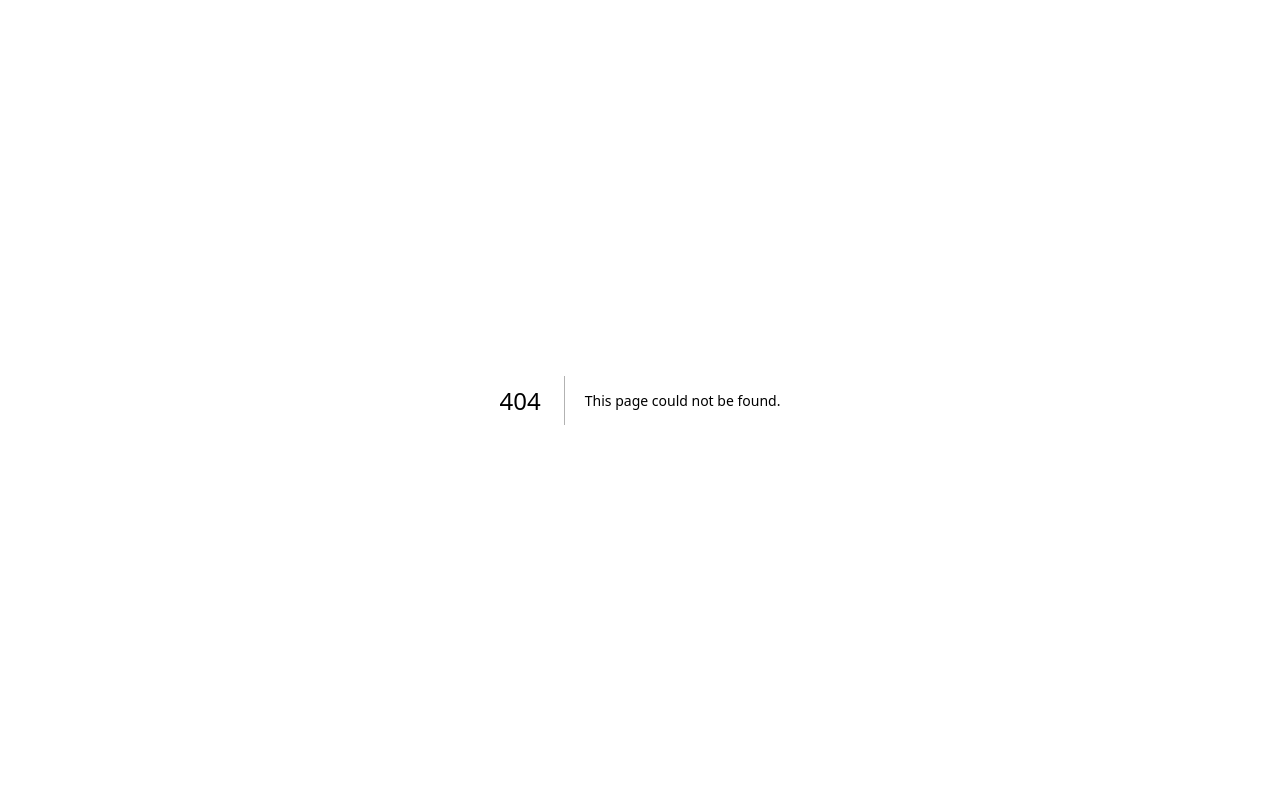
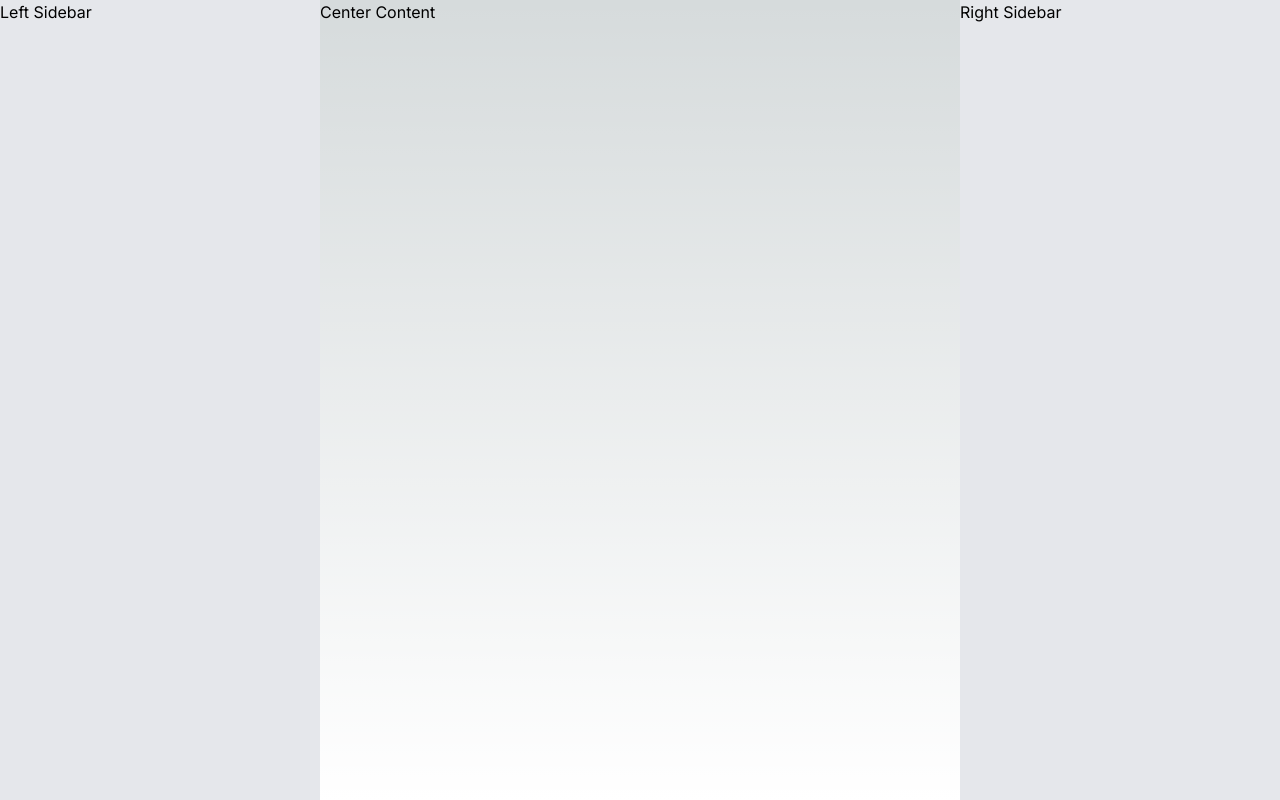
Before and after one commit to cycleccc/collab-write, a Next.js app in the folder apps/web/: page /home in a window 1280 px wide. Before the commit this address had no page. Built offline with nearby package versions, Linux system fonts and the light colour scheme.

Commit message:
feat( home page ): add home page

```diff
--- /dev/null
+++ b/apps/web/src/app/LeftSidebar.tsx
@@ -0,0 +1,11 @@
+import React from 'react'
+
+const LeftSidebar: React.FC = () => {
+  return (
+    <div className="w-1/4 bg-gray-200 h-full">
+      Left Sidebar
+    </div>
+  )
+}
+
+export default LeftSidebar
--- /dev/null
+++ b/apps/web/src/app/home/components/CenterContent.tsx
@@ -0,0 +1,11 @@
+import React from 'react'
+
+const CenterContent: React.FC = () => {
+  return (
+    <div className="flex-1 overflow-y-auto">
+      Center Content
+    </div>
+  )
+}
+
+export default CenterContent
--- /dev/null
+++ b/apps/web/src/app/home/components/RightSidebar.tsx
@@ -0,0 +1,11 @@
+import React from 'react';
+
+const RightSidebar: React.FC = () => {
+  return (
+    <div className="w-1/4 bg-gray-200 h-full">
+      Right Sidebar
+    </div>
+  );
+};
+
+export default RightSidebar;
--- /dev/null
+++ b/apps/web/src/app/home/page.tsx
@@ -0,0 +1,16 @@
+import React from 'react'
+import LeftSidebar from '../LeftSidebar'
+import RightSidebar from './components/RightSidebar'
+import CenterContent from './components/CenterContent'
+
+const ThreeColumnLayoutPage: React.FC = () => {
+  return (
+    <div className="flex h-screen">
+      <LeftSidebar />
+      <CenterContent />
+      <RightSidebar />
+    </div>
+  )
+}
+
+export default ThreeColumnLayoutPage
--- a/apps/web/src/app/page.tsx
+++ b/apps/web/src/app/page.tsx
@@ -1,15 +1,12 @@
 'use client'
 import '@wangeditor/editor/dist/css/style.css' // 引入 css
 
-import React, { useEffect, useState } from 'react'
-import { IDomEditor, IEditorConfig, IToolbarConfig, i18nGetResources, t } from '@wangeditor/editor'
-import Editor from '@/component/layout/home'
+import React from 'react'
+import Link from 'next/link'
 
 function home() {
   return (
-    <div>
-      <Editor />
-    </div>
+    <Link href="/home">跳转到首页</Link>
   )
 }
 export default home
```
